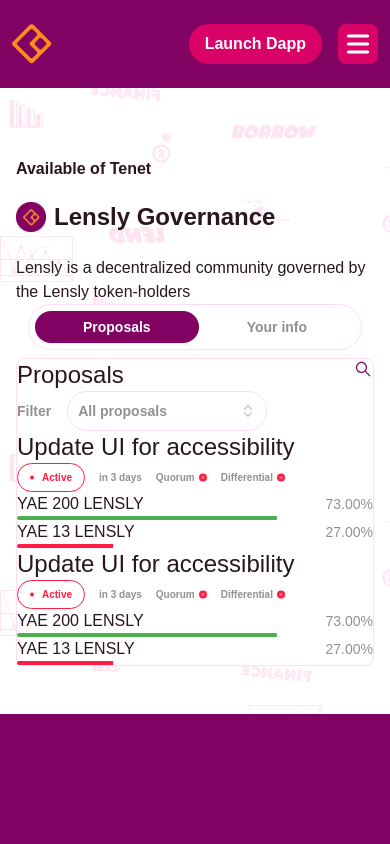
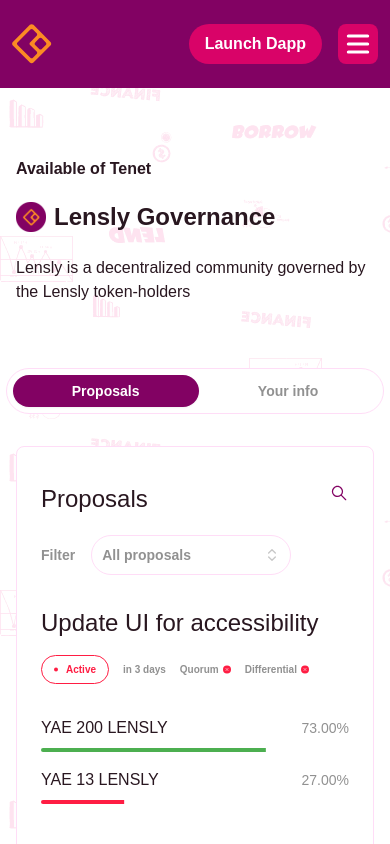
Before and after one commit to Jheff4/lensly, a Next.js app: page /governance in a window 390 px wide. Shown: the top 844 px of the page. Built offline with nearby package versions, Linux system fonts and the light colour scheme; a web font is replaced by a local one.

Commit message:
completed proposals section in governance page

```diff
--- a/app/globals.css
+++ b/app/globals.css
@@ -161,7 +161,7 @@
   }
 
   .gov-mobile-first {
-    @apply items-start;
+    @apply items-start sm:items-center;
   }
 
   .gov-p-desk {
--- a/components/governance/Head.tsx
+++ b/components/governance/Head.tsx
@@ -8,15 +8,15 @@
 const Head = () => {
   return (
     <div>
-      <Tabs defaultValue="proposals" className="w-full ease-in md:hidden flex items-center flex-col">
-        <TabsList className="flex flex-row justify-between border bg-white rounded-[100px] items-center border-solid border-[#FFDDF7] w-fit sm:w-[25rem] p-1.5">
-          <TabsTrigger className="aria-selected:bg-cardinalPink aria-selected:text-white text-sm px-[3rem] sm:px-[4rem] font-semibold rounded-[100px] text-[#919191]" value="proposals">Proposals</TabsTrigger>
-          <TabsTrigger className="aria-selected:bg-cardinalPink aria-selected:text-white text-sm px-[3rem] sm:px-[4rem] font-semibold rounded-[100px] text-[#919191]" value="info">Your info</TabsTrigger>
+      <Tabs defaultValue="proposals" className="w-full ease-in md:hidden flex items-center flex-col mt-[4rem]">
+        <TabsList className="flex flex-row justify-between border bg-white rounded-[100px] items-center border-solid border-[#FFDDF7] w-fit p-1.5">
+          <TabsTrigger className="aria-selected:bg-cardinalPink aria-selected:text-white text-sm px-[3.7rem] sm:px-[4rem] font-semibold rounded-[100px] text-[#919191]" value="proposals">Proposals</TabsTrigger>
+          <TabsTrigger className="aria-selected:bg-cardinalPink aria-selected:text-white text-sm px-[3.7rem] sm:px-[4rem] font-semibold rounded-[100px] text-[#919191]" value="info">Your info</TabsTrigger>
         </TabsList>
 
         <TabsContent
           value="proposals"
-          className="shrink-0 border bg-white w-full rounded-lg border-solid border-[#FFDDF7]"
+          className="shrink-0 border bg-white w-full rounded-lg border-solid border-[#FFDDF7] px-6 pt-9 pb-0 sm:px-8 mt-[2rem]"
         >
           <ProposalHead />
           <Proposal />
--- a/components/governance/Proposal.tsx
+++ b/components/governance/Proposal.tsx
@@ -7,8 +7,8 @@
   return (
     <>
       {/* FIRST SECTION */}
-      <div>
-        <h1 className='text-gondola text-2xl font-medium'>
+      <div className='mb-8'>
+        <h1 className='text-gondola text-2xl font-medium mb-4'>
           Update UI for accessibility
         </h1>
 
@@ -53,8 +53,8 @@
       </div>
 
       {/* SECOND SECTION */}
-      <div>
-        <div className=''>
+      <div className='flex flex-col gap-4 mb-12'>
+        <div className='flex flex-col gap-2'>
 
           <div className='flex flex-row items-center justify-between'>
             <h2 className='text-gondola text-base font-medium'>
@@ -70,7 +70,7 @@
 
         </div>
 
-        <div>
+        <div className='flex flex-col gap-2'>
 
           <div className='flex flex-row items-center justify-between'>
 
--- a/components/governance/ProposalHead.tsx
+++ b/components/governance/ProposalHead.tsx
@@ -9,8 +9,8 @@
   return (
     <>
       {/* <Proposal /> */}
-      <div className='flex flex-row items-start'>
-        <div className='flex flex-col md:flex-row md:items-center'>
+      <div className='flex flex-row items-start mb-8'>
+        <div className='flex flex-col md:flex-row md:items-center gap-5'>
           <h1 className='text-gondola text-2xl font-medium'>
             Proposals
           </h1>
```
